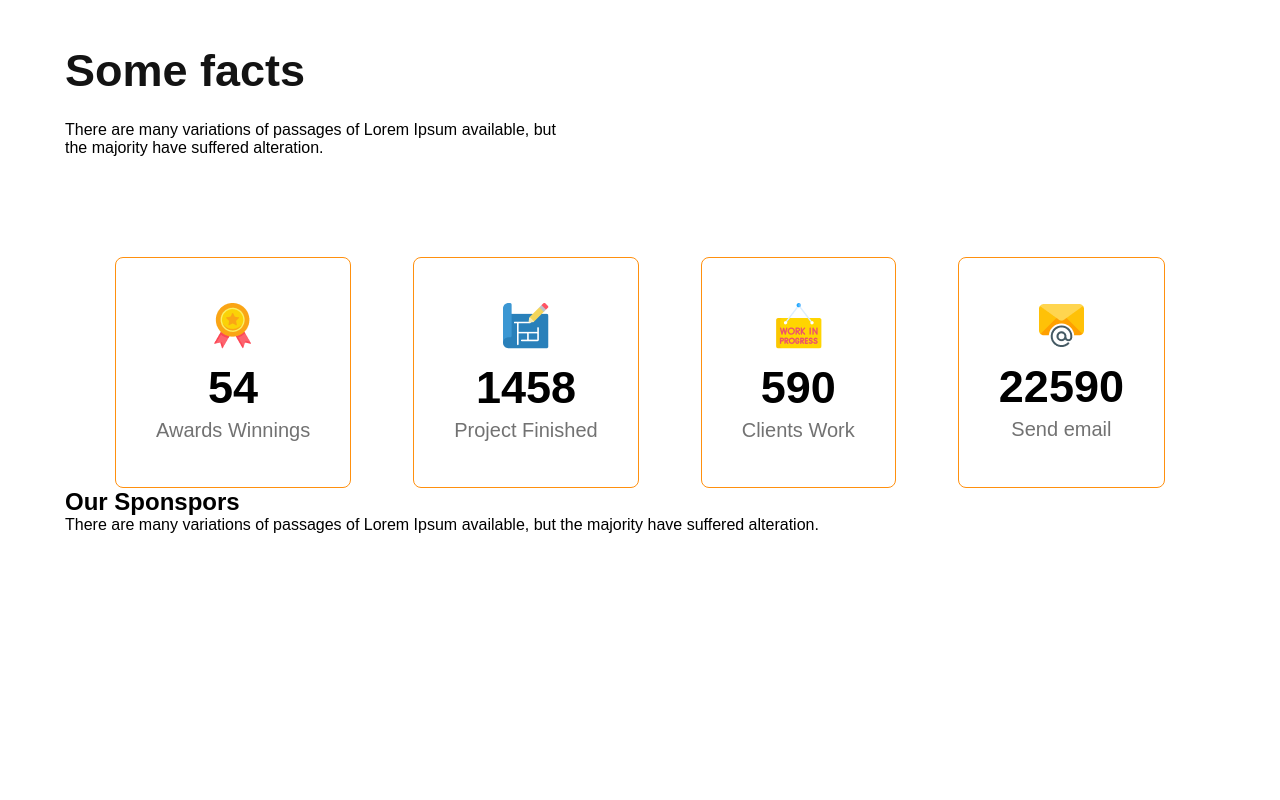
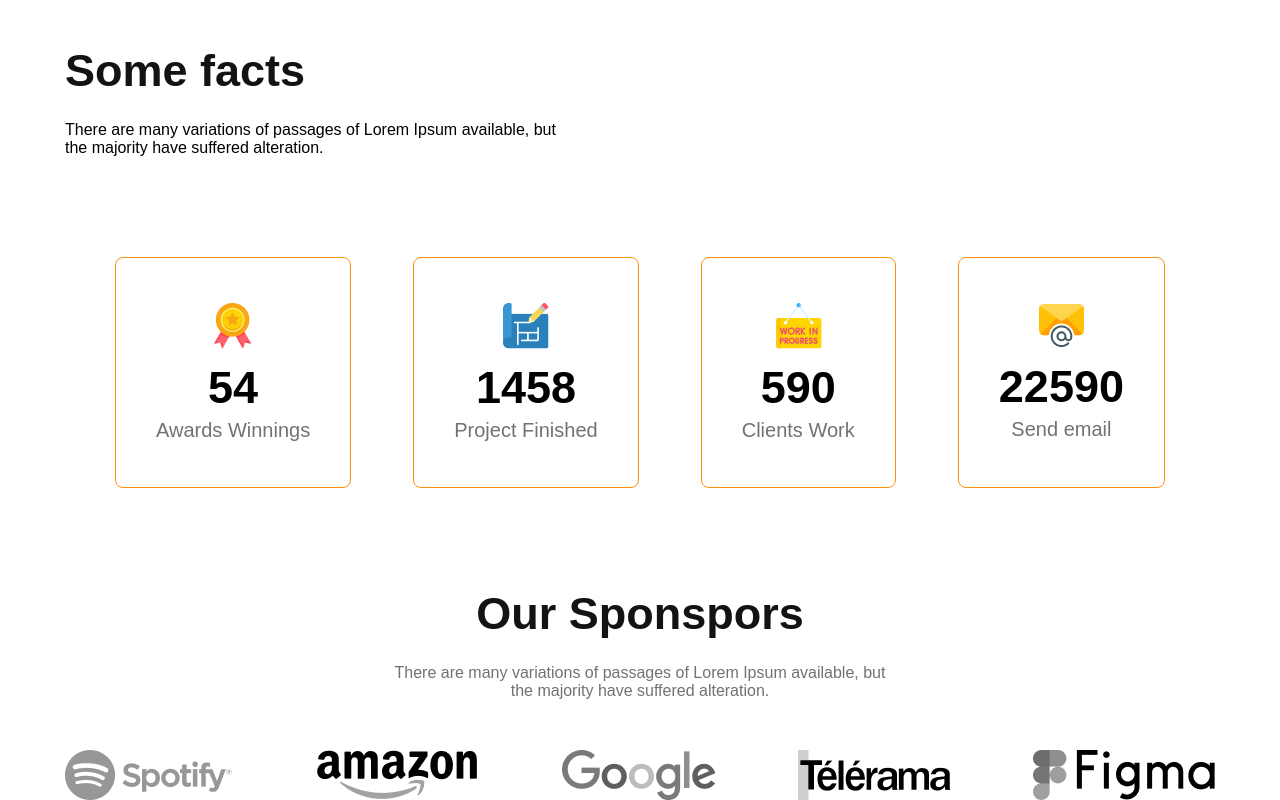
Before and after one commit to Progga-Roy/Second_Assignment, a plain HTML site: page index.html in a window 1280 px wide. Shown: the part 2996-3796 px from the top of the page. Before the commit the page ends 3530 px from the top, so only its background shows below. Drawn offline with Linux system fonts and the light colour scheme.

Commit message:
sponsor section done

```diff
--- a/index.html
+++ b/index.html
@@ -119,7 +119,14 @@
 <section class="container">
 <div class="sponsor">
     <h1 class="sponsor-title">Our Sponspors</h1>
-    <p class="sponsor-des">There are many variations of passages of Lorem Ipsum available, but the majority have suffered alteration.</p>
+    <p class="sponsor-des">There are many variations of passages of Lorem Ipsum available, but <br> the majority have suffered alteration.</p>
+</div>
+<div class="sponsor-logos">
+    <img src="./images/sponsors/spotify.png" alt="">
+    <img src="./images/sponsors/amazon.png" alt="">
+    <img src="./images/sponsors/google.png" alt="">
+    <img src="./images/sponsors/telerama.png" alt="">
+    <img src="./images/sponsors/figma.png" alt="">
 </div>
 </section>
 </main>
--- a/style.css
+++ b/style.css
@@ -204,3 +204,23 @@ padding: 45px 40px;
     font-size: 20px;
     color: #727272;
 }
+.sponsor{
+    margin-top: 100px;
+     text-align: center;
+}
+.sponsor-title{
+font-size: 45px;
+color: #131313;
+}
+.sponsor-des{
+    margin-top: 24px;
+    color: #727272;
+}
+.sponsor-logos{
+    display: flex;
+    justify-content: space-between;
+    margin-top: 50px;
+}
+.sponsor-logos img{
+    filter: grayscale(1);
+}
```
